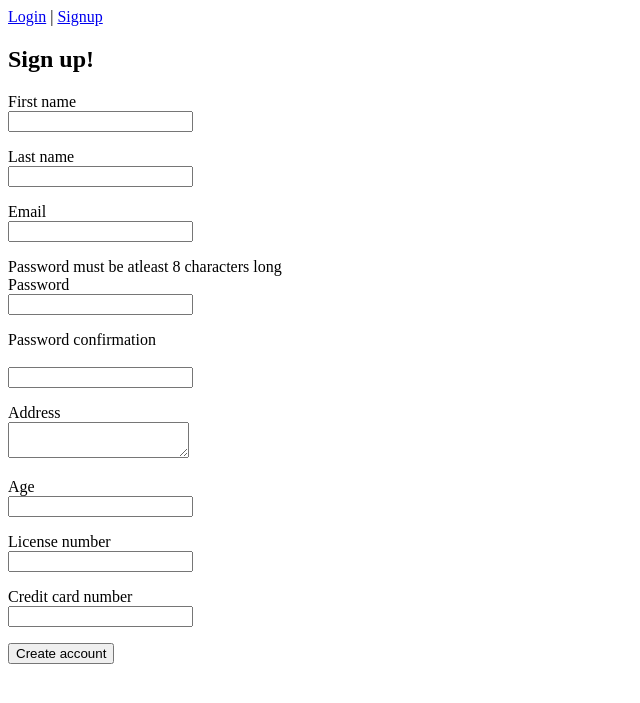
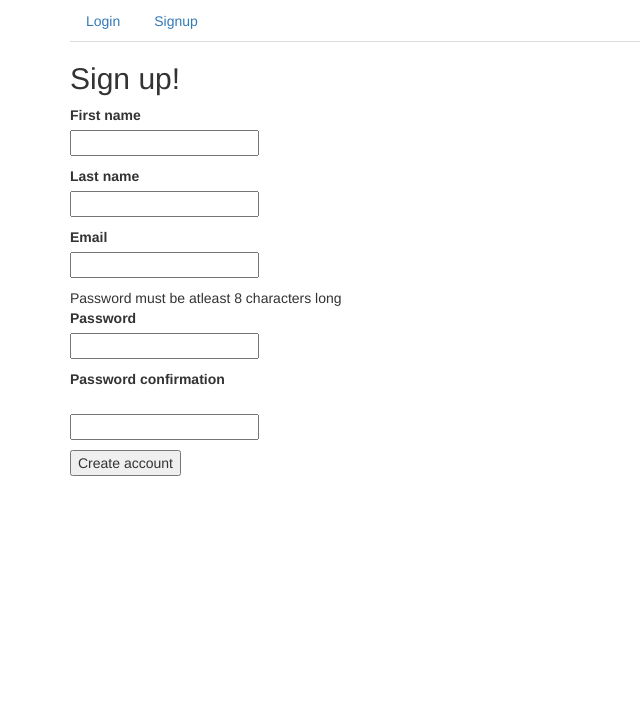
Before and after one commit to nvenugo2/Car-Rental-Web-Application, a Rails app: page /signup in a window 1280 px wide. Shown: the top 703 px of the page, without its empty margins (0-640 px from the left). Run offline with Rails 7, Linux system fonts and the light colour scheme; style sheets or scripts are compiled from the project's sources; some libraries are stand-ins or nearby versions.

Commit message:
added twitter bootstrap for nav bar styling

```diff
--- a/app/assets/javascripts/application.js
+++ b/app/assets/javascripts/application.js
@@ -12,5 +12,6 @@
 //
 //= require jquery
 //= require jquery_ujs
+=require bootstrap
 = require turbolinks
 //= require_tree .
--- a/app/assets/stylesheets/application.css
+++ b/app/assets/stylesheets/application.css.scss
@@ -1,3 +1,8 @@
+@import "bootstrap";
+
+
+
+
 /*
  * This is a manifest file that'll be compiled into application.css, which will include all the files
  * listed below.
--- a/app/views/layouts/application.html.erb
+++ b/app/views/layouts/application.html.erb
@@ -9,11 +9,16 @@
   </head>
 
   <body>
-  <% if current_user %>
-      Signed in as <%= current_user.first_name %> | <%= link_to "Logout", '/logout' %>
-  <% else %>
-      <%= link_to 'Login', '/login' %> | <%= link_to 'Signup', '/signup' %>
-  <% end %>
-    <%= yield %>
+    <div class="container">
+      <ul class="nav nav-tabs">
+        <% if current_user %>
+        Signed in as <%= current_user.first_name %> | <li><%= link_to "Logout", '/logout' %></li>
+        <% else %>
+        <li><%= link_to 'Login', '/login' %></li>
+        <li><%= link_to 'Signup', '/signup' %></li>
+        <% end %>
+      </ul>
+      <%= yield %>
+    </div>
   </body>
 </html>
--- a/app/views/users/new.html.erb
+++ b/app/views/users/new.html.erb
@@ -30,7 +30,7 @@
     <%= f.password_field :password_confirmation %>
     </p>
 
-    <p>
+<!--     <p>
     <%= f.label :address %><br>
     <%= f.text_area :address %>
     </p>
@@ -48,7 +48,7 @@
     <p>
     <%= f.label :credit_card_number %><br>
     <%= f.text_field :credit_card_number %>
-    </p>
+    </p> -->
     <%= f.hidden_field :role, :value => 'Customer' %>
 
 <%= f.submit "Create account" %>
```
Also changed, not shown: Gemfile, Gemfile.lock.
